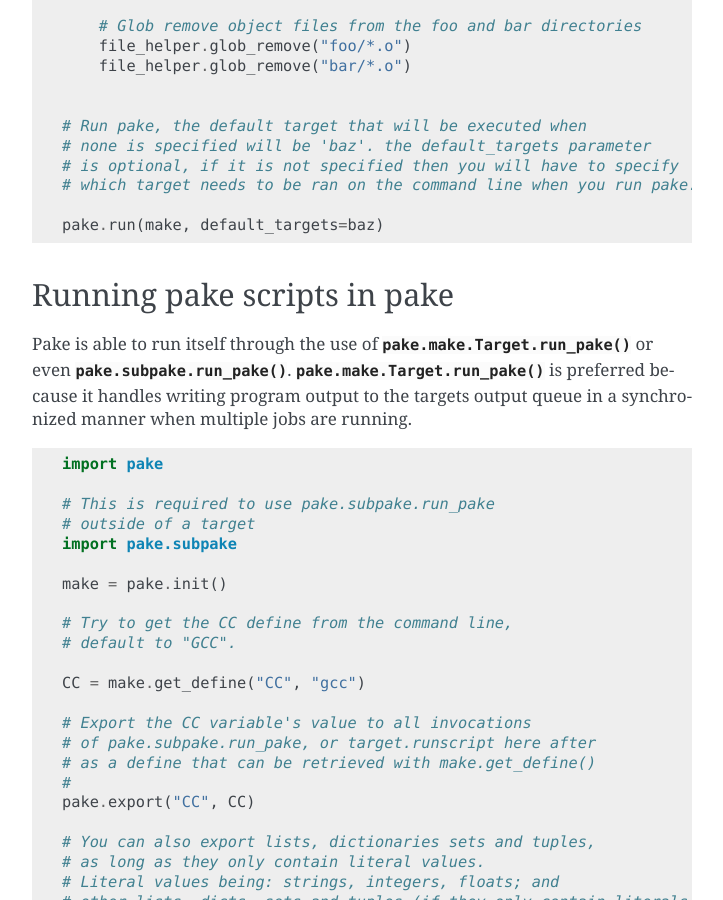
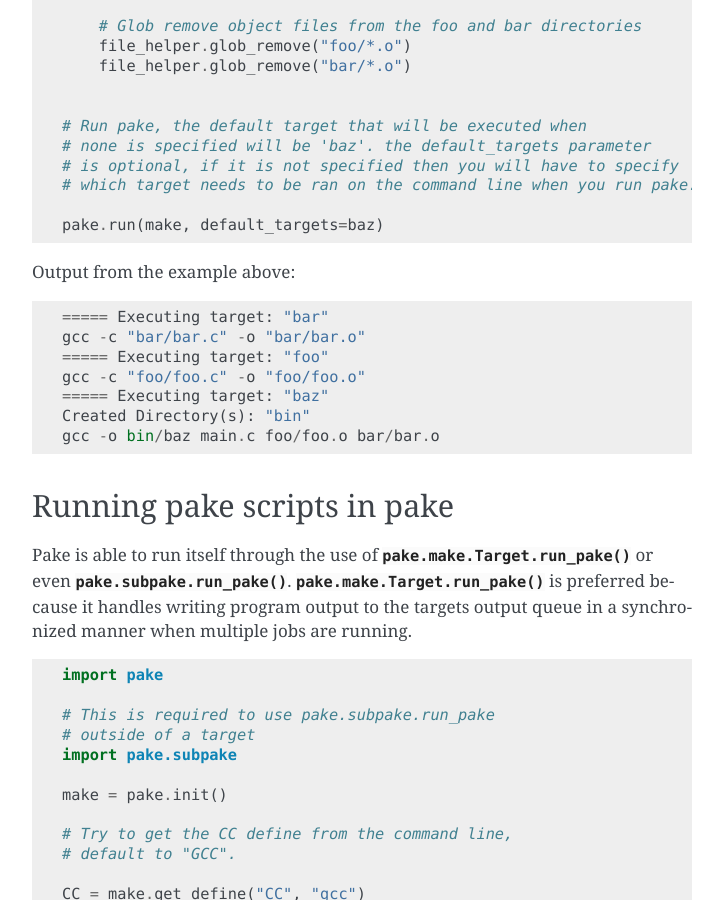
Before and after one commit to Teriks/pake, a Sphinx documentation site: the page built from docs/index.rst, in a window 1280 px wide and 900 px high, scrolled down 2568 px. Shown: the whole window, without its empty margins (388-1111 px from the left). Built offline with Sphinx 7.4.7, drawn with Linux system fonts in a browser that asks for light colours.

Commit message:
Add output from targets example to doc

```diff
--- a/docs/index.rst
+++ b/docs/index.rst
@@ -144,6 +144,19 @@ Writing basic targets
     # which target needs to be ran on the command line when you run pake.
 
     pake.run(make, default_targets=baz)
+
+
+Output from the example above:
+
+.. code-block::
+
+    ===== Executing target: "bar"
+    gcc -c "bar/bar.c" -o "bar/bar.o"
+    ===== Executing target: "foo"
+    gcc -c "foo/foo.c" -o "foo/foo.o"
+    ===== Executing target: "baz"
+    Created Directory(s): "bin"
+    gcc -o bin/baz main.c foo/foo.o bar/bar.o
 
 
 Running pake scripts in pake
```
Also changed, not shown: README.md (+15 -0 lines).
